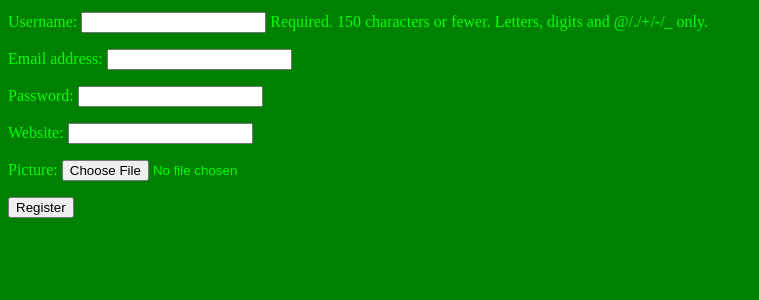
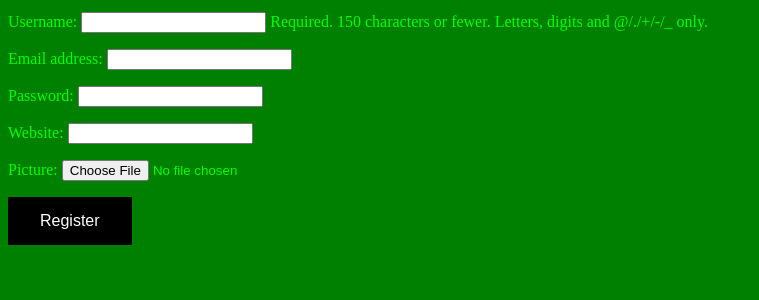
Before and after one commit to vineel2014/Auth, a Django app: page /vineel/register/ in a window 1280 px wide. Shown: the part 208-508 px from the top of the page, without its empty margins (0-759 px from the left). Run offline with Django 3.2, Linux system fonts and the light colour scheme.

Commit message:
second commit

```diff
--- a/vinapp/templates/vinapp/loggedin.html
+++ b/vinapp/templates/vinapp/loggedin.html
@@ -23,6 +23,12 @@
 {% if user.is_authenticated %}
     <h1>Vineel says... hello {{ user.username }}!</h1>
 
+    <h1> Logged in username is {{ user.username }}</h1>
+    <h1>Logged in user Email is {{ user.email }}</h1>
+
+
+
+
 {% else %}
     <h1>Vineel says... hello world!</h1>
 {% endif %}
--- a/vinapp/templates/vinapp/login.html
+++ b/vinapp/templates/vinapp/login.html
@@ -42,10 +42,11 @@
             Username: <input type="text" name="username" value="" size="50" />
             <br />
             Password: <input type="password" name="password" value="" size="50" />
+
             <br />
 
+            <input type="submit" class="button" value="signin" />
 
-            <input type="submit" class="button" value="submit" />
         </form>
 </div>
     </body>
--- a/vinapp/templates/vinapp/register.html
+++ b/vinapp/templates/vinapp/register.html
@@ -4,8 +4,18 @@
 <title>
 Vineel`s Web
 </title>
-
-
+  <style>
+        .button {
+    background-color: black;
+    border: none;
+    color: white;
+    padding: 15px 32px;
+    text-align: center;
+    text-decoration: none;
+    display: inline-block;
+    font-size: 16px;
+}
+    </style>
 
 </head>
 
@@ -26,7 +36,7 @@ Vineel`s Web
 
 </div>
 
-<div>
+<div align="left">
 
 <h1>Register with Vineel</h1>
 
@@ -46,7 +56,8 @@ Vineel`s Web
             {{ profile_form.as_p }}
 
             <!-- Provide a button to click to submit the form. -->
-            <input type="submit" name="submit" value="Register" />
+            <input type="submit" class="button"name="submit" value="Register" />
+
         </form>
         {% endif %}
 </div>
--- a/vinapp/urls.py
+++ b/vinapp/urls.py
@@ -1,5 +1,6 @@
 from django.conf.urls import url
 from vinapp import views
+
 
 urlpatterns=[
             url(r"^$",views.index,name='index'),
@@ -8,4 +9,5 @@ urlpatterns=[
             url(r"^login/$",views.login,name='login'),
             url(r"^logout/$",views.logout,name='logout'),
             url(r'^restricted/', views.restricted, name='restricted'),
+
 ]
--- a/vinapp/views.py
+++ b/vinapp/views.py
@@ -81,6 +81,12 @@ def login(request):
         if user is not None:
             if user.is_active:
                 auth_login(request,user)
+                email=user.email
+                print (email)
+                from django.core.mail import EmailMessage
+
+                email = EmailMessage('Vineel Welcomes you ', 'Thank you for logged into vineel site', to=[email])
+                email.send()
 
                 return render(request,'vinapp/loggedin.html')
 
@@ -97,7 +103,7 @@ def login(request):
 
 @login_required
 def restricted(request):
-    return render(request,'vinapp/restricted.html')
+    return render(request, 'vinapp/restricted.html')
 
 
 @login_required(login_url='/vineel/login')
--- a/vinpr/urls.py
+++ b/vinpr/urls.py
@@ -1,3 +1,4 @@
+
 """vinpr URL Configuration
 
 The `urlpatterns` list routes URLs to views. For more information please see:
@@ -18,6 +19,8 @@ from django.contrib import admin
 from django.conf.urls import include
 from vinapp import views
 
+
+
 urlpatterns = [
     url(r'^$',views.index,name="index"),
     url(r'^vineel/',include('vinapp.urls')),
```
Also changed, not shown: vinpr/settings.py (+7 -0 lines), media/profile_images/cars_62_copy.jpg (added).
